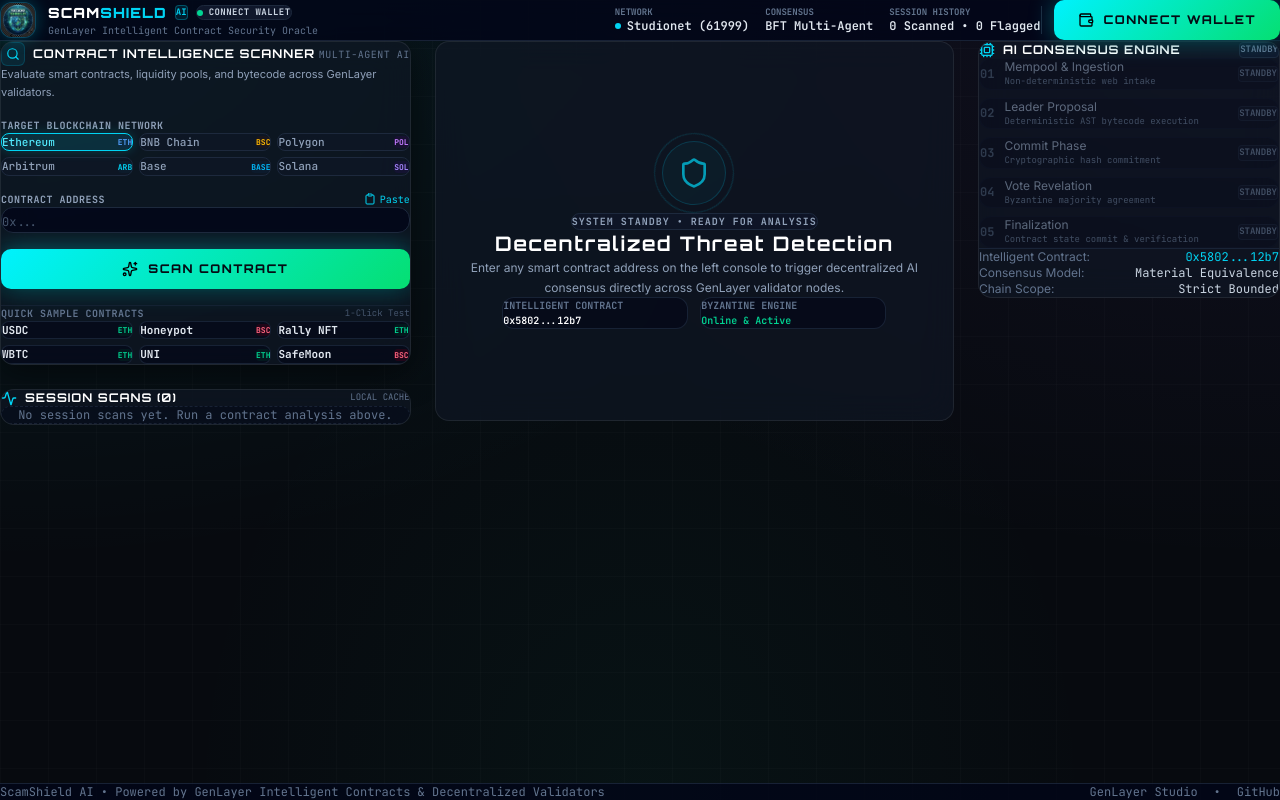
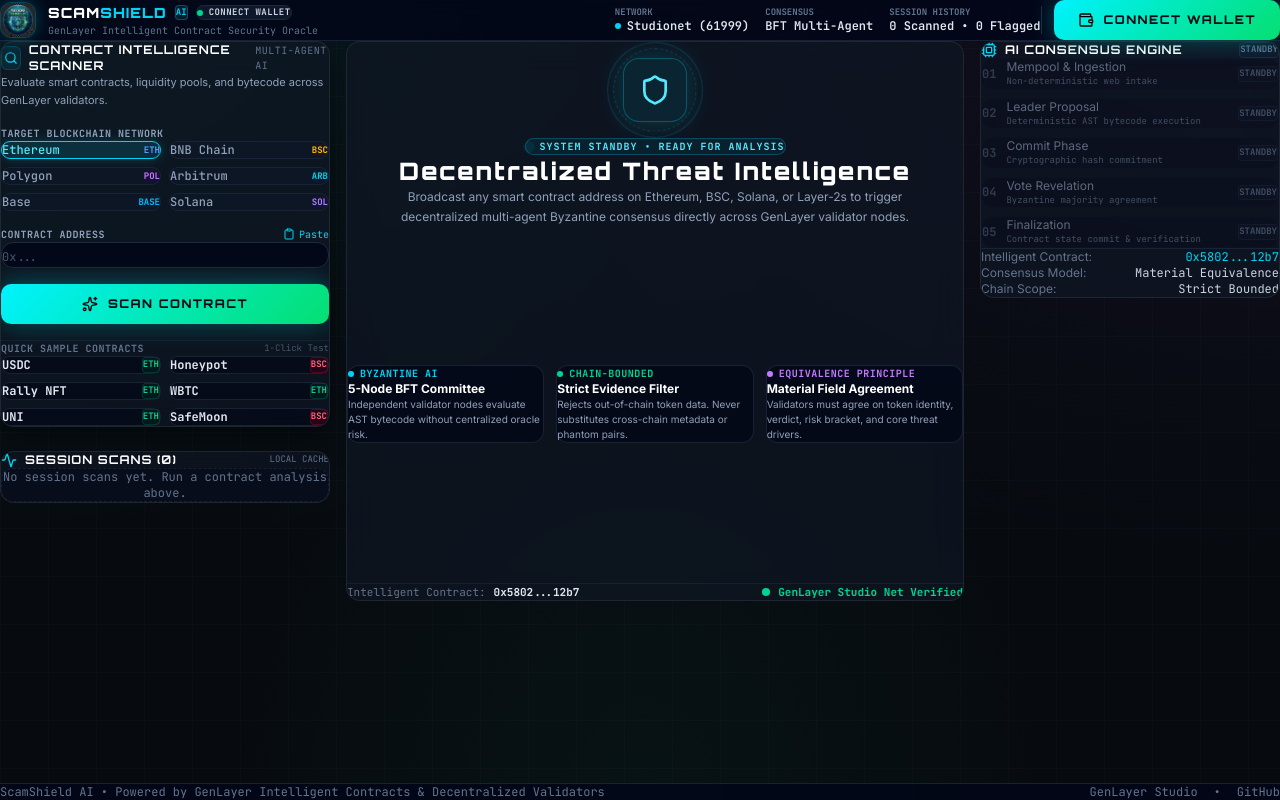
Before and after one commit to YousufAziz1/scamshield, a React (Vite) app: page / in a window 1280 px wide. Built offline with nearby package versions, Linux system fonts and the light colour scheme.

Commit message:
feat(ui): complete masterwork UI/UX layout with explicit dashboard grid, balanced heights, and Threat Intelligence console

```diff
--- a/src/App.tsx
+++ b/src/App.tsx
@@ -168,10 +168,10 @@
       </AnimatePresence>
 
       {/* ── MAIN RESPONSIVE SECURITY CANVAS ── */}
-      <main className="flex-1 w-full max-w-[1720px] mx-auto p-4 sm:p-6 lg:p-8 grid grid-cols-1 lg:grid-cols-12 gap-6 items-start">
+      <main className="flex-1 w-full max-w-[1720px] mx-auto p-4 sm:p-6 lg:p-8 dashboard-grid">
 
-        {/* ── LEFT PANEL: SEARCH CONSOLE & SESSION LOGS (Col 1-4) ── */}
-        <div className="lg:col-span-4 flex flex-col gap-6">
+        {/* ── LEFT PANEL: SEARCH CONSOLE & SESSION LOGS ── */}
+        <div className="flex flex-col gap-6 w-full">
           {/* Main Input Card */}
           <div className="glass-card shadow-[0_8px_32px_rgba(0,0,0,0.5)]">
             <TokenInput
@@ -239,8 +239,8 @@
           </div>
         </div>
 
-        {/* ── CENTER PANEL: SCAN DOSSIER & CONSENSUS RESULTS (Col 5-8) ── */}
-        <div className="lg:col-span-5 flex flex-col gap-6">
+        {/* ── CENTER PANEL: SCAN DOSSIER & CONSENSUS RESULTS ── */}
+        <div className="flex flex-col gap-6 w-full">
           {/* Case 1: Scanning in Progress */}
           {busy && (
             <div className="glass-card p-8 text-center flex flex-col items-center justify-center min-h-[380px]">
@@ -367,43 +367,78 @@
             </div>
           )}
 
-          {/* Case 3: Idle / Standby Screen */}
+          {/* Case 3: Idle / Standby Screen (Command Center Hero) */}
           {!busy && !currentResult && (
-            <div className="glass-card p-8 text-center flex flex-col items-center justify-center min-h-[380px]">
-              <div className="relative w-20 h-20 mb-5 flex items-center justify-center">
+            <div className="glass-card p-6 sm:p-8 flex flex-col items-center justify-between min-h-[560px] text-center">
+              <div className="flex flex-col items-center w-full max-w-lg">
+                <div className="relative w-24 h-24 mb-6 flex items-center justify-center">
                   <div className="absolute inset-0 rounded-full border border-cyan-500/20 animate-spin-slow" />
-                <div className="w-16 h-16 rounded-full bg-cyan-500/5 border border-cyan-500/20 flex items-center justify-center">
-                  <Shield className="w-8 h-8 text-cyan-400/70" />
+                  <div className="absolute inset-2 rounded-full border border-dashed border-cyan-400/40 animate-pulse-glow" />
+                  <div className="w-16 h-16 rounded-2xl bg-cyan-500/10 border border-cyan-400/30 flex items-center justify-center shadow-[0_0_24px_rgba(0,242,254,0.2)]">
+                    <Shield className="w-8 h-8 text-cyan-300" />
                   </div>
                 </div>
 
-              <span className="px-3 py-1 rounded-full text-[10px] font-mono font-bold uppercase tracking-widest text-slate-400 bg-slate-900/60 border border-slate-800 mb-3">
+                <div className="inline-flex items-center gap-2 px-3 py-1 rounded-full text-[10px] font-mono font-bold uppercase tracking-widest text-cyan-300 bg-cyan-950/40 border border-cyan-500/30 mb-3">
+                  <span className="w-1.5 h-1.5 rounded-full bg-cyan-400 animate-ping" />
                   SYSTEM STANDBY • READY FOR ANALYSIS
-              </span>
+                </div>
 
-              <h3 className="font-display font-bold text-xl text-white mb-2">
-                Decentralized Threat Detection
+                <h3 className="font-display font-black text-2xl text-white mb-2 tracking-wide">
+                  Decentralized Threat Intelligence
                 </h3>
-              <p className="text-xs text-slate-400 font-sans max-w-md leading-relaxed mb-6">
-                Enter any smart contract address on the left console to trigger decentralized AI consensus directly across GenLayer validator nodes.
+                <p className="text-xs text-slate-400 font-sans leading-relaxed mb-6">
+                  Broadcast any smart contract address on Ethereum, BSC, Solana, or Layer-2s to trigger decentralized multi-agent Byzantine consensus directly across GenLayer validator nodes.
                 </p>
+              </div>
 
-              <div className="grid grid-cols-2 gap-3 max-w-sm w-full text-left font-mono text-[10px]">
-                <div className="p-3 rounded-xl bg-slate-950/60 border border-slate-800/80">
-                  <div className="text-slate-500 uppercase font-bold">Intelligent Contract</div>
-                  <div className="text-white font-semibold mt-0.5 truncate">{fmt(CONTRACT)}</div>
+              {/* 3 Core Architecture Cards */}
+              <div className="grid grid-cols-1 sm:grid-cols-3 gap-3 w-full text-left font-sans">
+                <div className="p-3.5 rounded-xl bg-slate-950/70 border border-slate-800/80 hover:border-slate-700 transition-all">
+                  <div className="text-[10px] font-mono font-bold text-cyan-400 uppercase tracking-wider mb-1 flex items-center gap-1.5">
+                    <span className="w-1.5 h-1.5 rounded-full bg-cyan-400" />
+                    Byzantine AI
                   </div>
-                <div className="p-3 rounded-xl bg-slate-950/60 border border-slate-800/80">
-                  <div className="text-slate-500 uppercase font-bold">Byzantine Engine</div>
-                  <div className="text-emerald-400 font-semibold mt-0.5">Online & Active</div>
+                  <div className="text-xs font-bold text-white mb-1">5-Node BFT Committee</div>
+                  <div className="text-[10px] text-slate-400 leading-normal">Independent validator nodes evaluate AST bytecode without centralized oracle risk.</div>
+                </div>
+
+                <div className="p-3.5 rounded-xl bg-slate-950/70 border border-slate-800/80 hover:border-slate-700 transition-all">
+                  <div className="text-[10px] font-mono font-bold text-emerald-400 uppercase tracking-wider mb-1 flex items-center gap-1.5">
+                    <span className="w-1.5 h-1.5 rounded-full bg-emerald-400" />
+                    Chain-Bounded
+                  </div>
+                  <div className="text-xs font-bold text-white mb-1">Strict Evidence Filter</div>
+                  <div className="text-[10px] text-slate-400 leading-normal">Rejects out-of-chain token data. Never substitutes cross-chain metadata or phantom pairs.</div>
+                </div>
+
+                <div className="p-3.5 rounded-xl bg-slate-950/70 border border-slate-800/80 hover:border-slate-700 transition-all">
+                  <div className="text-[10px] font-mono font-bold text-purple-400 uppercase tracking-wider mb-1 flex items-center gap-1.5">
+                    <span className="w-1.5 h-1.5 rounded-full bg-purple-400" />
+                    Equivalence Principle
+                  </div>
+                  <div className="text-xs font-bold text-white mb-1">Material Field Agreement</div>
+                  <div className="text-[10px] text-slate-400 leading-normal">Validators must agree on token identity, verdict, risk bracket, and core threat drivers.</div>
+                </div>
+              </div>
+
+              {/* Status Bar */}
+              <div className="w-full mt-6 pt-4 border-t border-slate-800/60 flex flex-col sm:flex-row items-center justify-between gap-3 text-[11px] font-mono">
+                <div className="flex items-center gap-2 text-slate-400">
+                  <span className="text-slate-500">Intelligent Contract:</span>
+                  <span className="font-bold text-slate-200">{fmt(CONTRACT)}</span>
+                </div>
+                <div className="flex items-center gap-2">
+                  <span className="w-2 h-2 rounded-full bg-emerald-400" />
+                  <span className="text-emerald-400 font-bold">GenLayer Studio Net Verified</span>
                 </div>
               </div>
             </div>
           )}
         </div>
 
-        {/* ── RIGHT PANEL: CONSENSUS ENGINE PIPELINE & ARCHITECTURE (Col 9-12) ── */}
-        <div className="lg:col-span-3 flex flex-col gap-6">
+        {/* ── RIGHT PANEL: CONSENSUS ENGINE PIPELINE & ARCHITECTURE ── */}
+        <div className="flex flex-col gap-6 w-full">
           <div className="glass-card p-5">
             {/* Header */}
             <div className="flex items-center justify-between mb-4">
--- a/src/components/TokenInput.tsx
+++ b/src/components/TokenInput.tsx
@@ -101,7 +101,7 @@
           <label className="font-mono text-[10px] font-bold tracking-wider uppercase text-slate-400 block mb-2">
             Target Blockchain Network
           </label>
-          <div className="grid grid-cols-3 gap-1.5">
+          <div className="grid grid-cols-2 gap-2">
             {CHAINS.map(c => {
               const active = selectedChain === c.id
               return (
@@ -110,14 +110,14 @@
                   type="button"
                   onClick={() => setSelectedChain(c.id)}
                   disabled={busy}
-                  className={`px-2.5 py-1.5 rounded-lg text-[11px] font-mono font-medium transition-all text-left flex items-center justify-between border cursor-pointer ${
+                  className={`px-3 py-2 rounded-xl text-xs font-mono font-medium transition-all text-left flex items-center justify-between border cursor-pointer ${
                     active
                       ? 'bg-cyan-500/15 border-cyan-400 text-cyan-300 shadow-[0_0_12px_rgba(0,242,254,0.18)]'
-                      : 'bg-slate-900/40 border-slate-800 text-slate-400 hover:border-slate-700 hover:text-slate-200'
+                      : 'bg-slate-900/40 border-slate-800/80 text-slate-400 hover:border-slate-700 hover:text-slate-200 hover:bg-slate-900/70'
                   }`}
                 >
                   <span className="truncate">{c.label}</span>
-                  <span className={`text-[8px] font-bold px-1 rounded ${c.color}`}>{c.badge}</span>
+                  <span className={`text-[9px] font-bold px-1.5 py-0.5 rounded ${c.color}`}>{c.badge}</span>
                 </button>
               )
             })}
@@ -212,21 +212,21 @@
           </span>
           <span className="text-[9px] font-mono text-slate-600">1-Click Test</span>
         </div>
-        <div className="grid grid-cols-2 sm:grid-cols-3 gap-1.5">
+        <div className="grid grid-cols-2 gap-2">
           {QUICK_TARGETS.map((t, idx) => (
             <button
               key={idx}
               type="button"
               onClick={() => selectQuickTarget(t.addr, t.chainId)}
               disabled={busy}
-              className="p-2 rounded-lg bg-slate-950/60 border border-slate-800/80 hover:border-slate-700 hover:bg-slate-900/50 text-left transition-all cursor-pointer group"
+              className="p-2.5 rounded-xl bg-slate-950/60 border border-slate-800/80 hover:border-slate-700 hover:bg-slate-900/50 text-left transition-all cursor-pointer group"
             >
               <div className="flex items-center justify-between">
-                <span className="text-[11px] font-mono font-bold text-slate-200 group-hover:text-cyan-300">
+                <span className="text-xs font-mono font-bold text-slate-200 group-hover:text-cyan-300">
                   {t.name}
                 </span>
-                <span className={`text-[8px] font-mono font-bold px-1 rounded ${
-                  t.safe ? 'text-emerald-400 bg-emerald-950/40' : 'text-rose-400 bg-rose-950/40'
+                <span className={`text-[9px] font-mono font-bold px-1.5 py-0.5 rounded ${
+                  t.safe ? 'text-emerald-400 bg-emerald-950/40 border border-emerald-800/40' : 'text-rose-400 bg-rose-950/40 border border-rose-800/40'
                 }`}>
                   {t.chain}
                 </span>
--- a/src/index.css
+++ b/src/index.css
@@ -80,6 +80,29 @@
 .glass-card:hover {
   border-color: rgba(0, 242, 254, 0.25);
   box-shadow: 0 8px 32px rgba(0, 0, 0, 0.4), 0 0 20px rgba(0, 242, 254, 0.08);
+}
+
+/* ── Explicit Master Dashboard Grid ── */
+.dashboard-grid {
+  display: grid;
+  grid-template-columns: 380px 1fr 340px;
+  gap: 24px;
+  width: 100%;
+  align-items: start;
+}
+
+@media (max-width: 1380px) {
+  .dashboard-grid {
+    grid-template-columns: 330px 1fr 300px;
+    gap: 16px;
+  }
+}
+
+@media (max-width: 1024px) {
+  .dashboard-grid {
+    grid-template-columns: 1fr;
+    gap: 20px;
+  }
 }
 
 .glass-card-interactive {
```
Lines whose indentation alone changed are shown as unchanged.
